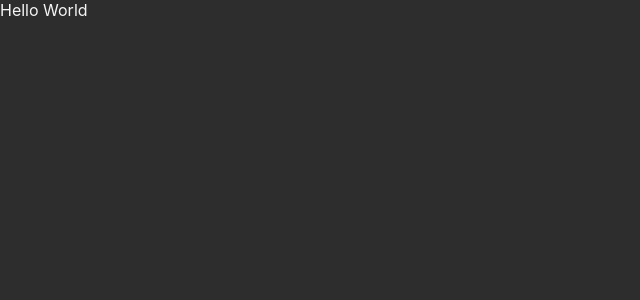
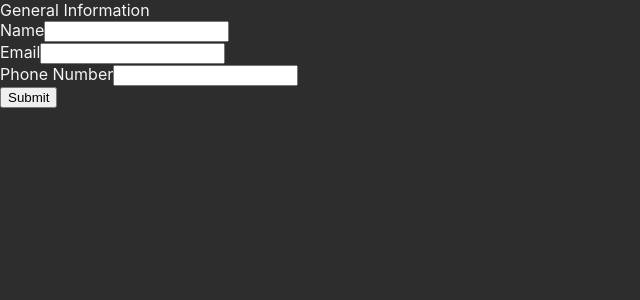
Before and after one commit to man7788/cv-application, a React (Create React App) app: page / in a window 1280 px wide. Shown: the top 300 px of the page, without its empty margins (0-640 px from the left). Built offline with nearby package versions, Linux system fonts and the light colour scheme; the HTML template or start-up script is replaced by a standard one.

Commit message:
Add form section basic submit

```diff
--- a/src/App.js
+++ b/src/App.js
@@ -1,8 +1,43 @@
 import React, { Component } from 'react';
+import uniqid from 'uniqid';
+import './App.js';
+import Section from './components/Section.js';
 
 class App extends Component {
+  constructor() {
+    super();
+
+    this.state = {
+      task: {
+        text: '',
+        id: uniqid(),
+      },
+      tasks: [],
+    };
+  }
+
   render() {
-    return <div>Hello World</div>;
+    return (
+      <div>
+        <Section
+          title={'General Information'}
+          // sections={['Name', 'Email', 'Phone Number']}
+        />
+        {/* <Section
+          title={'Educational Experience'}
+          section={['School Name', 'Title of Study', 'Date of Study']}
+        />
+        <Section
+          title={'Practical Experience'}
+          section={[
+            'Company Name',
+            'Position Title',
+            'Main tasks of your jobs',
+            'Date from and until When you worked for the company',
+          ]}
+        /> */}
+      </div>
+    );
   }
 }
 
--- /dev/null
+++ b/src/components/Form.js
@@ -0,0 +1,91 @@
+import React, { Component } from 'react';
+import Overview from './Overview';
+
+class Form extends Component {
+  constructor(props) {
+    super(props);
+
+    const { sections } = this.props;
+    const list = Object.keys(sections);
+    const taskObj = [];
+
+    // DO NOT NEED KEY VALUE PAIR, JUST PUSH OBJECT IN A LIST
+    // Extract id from input fields
+    // Assign id to state.task as keys
+    list.forEach((key) => {
+      taskObj.push({ text: '', label: key, id: sections[key] });
+    });
+
+    this.state = {
+      task: taskObj,
+      tasks: [],
+    };
+  }
+
+  onSubmitTask = (e) => {
+    e.preventDefault();
+
+    const { task } = this.state;
+    const taskObj = [];
+
+    // Reset input
+    task.forEach((task) => {
+      taskObj.push({ text: '', label: task.label, id: task.id });
+    });
+
+    this.setState({
+      tasks: this.state.tasks.concat(this.state.task),
+      task: taskObj,
+    });
+  };
+
+  handleChange = (e) => {
+    const { task } = this.state;
+    const id = e.target.parentNode.id;
+    const taskObj = [];
+
+    // Update input value to state.task by finding matched id
+    task.forEach((task) => {
+      if (task.id === id) {
+        taskObj.push({ text: e.target.value, label: task.label, id: task.id });
+      } else {
+        taskObj.push({ text: task.text, label: task.label, id: task.id });
+      }
+    });
+
+    this.setState({
+      task: taskObj,
+    });
+  };
+
+  render() {
+    const { task, tasks } = this.state;
+    console.log(this.state);
+
+    return (
+      <div>
+        <form onSubmit={this.onSubmitTask}>
+          {task.map((task) => {
+            // console.log(task[sections[label]]);
+            return (
+              <div key={task.id} id={task.id}>
+                <label htmlFor="taskInput">{task.label}</label>
+                <input
+                  onChange={this.handleChange}
+                  value={task.text}
+                  type="text"
+                  id="taskInput"
+                />
+              </div>
+            );
+          })}
+
+          <button type="submit">Submit</button>
+        </form>
+        <Overview tasks={tasks} />
+      </div>
+    );
+  }
+}
+
+export default Form;
--- /dev/null
+++ b/src/components/Overview.js
@@ -0,0 +1,19 @@
+import React from 'react';
+
+const Overview = (props) => {
+  const { tasks } = props;
+
+  return (
+    <ul style={{ listStyleType: 'none', paddingLeft: '0' }}>
+      {tasks.map((task) => {
+        return (
+          <li key={task.id} id={task.id}>
+            {task.label}: {task.text}
+          </li>
+        );
+      })}
+    </ul>
+  );
+};
+
+export default Overview;
--- /dev/null
+++ b/src/components/Section.js
@@ -0,0 +1,20 @@
+import React from 'react';
+import uniqid from 'uniqid';
+import Form from './Form';
+
+const Section = (props) => {
+  const { title } = props;
+
+  return (
+    <div>
+      {title}
+      <Form
+        sections={{ Name: uniqid(), Email: uniqid(), 'Phone Number': uniqid() }}
+      />
+      {/* <Form /> */}
+      {/* <Form /> */}
+    </div>
+  );
+};
+
+export default Section;
```
